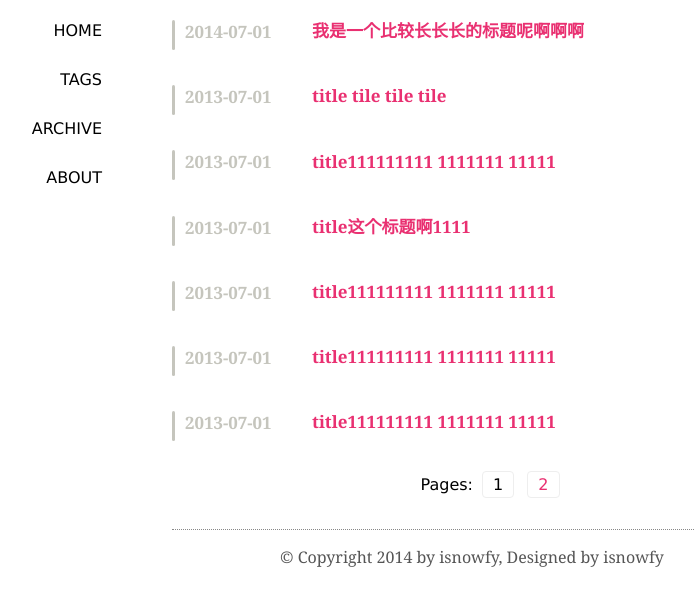
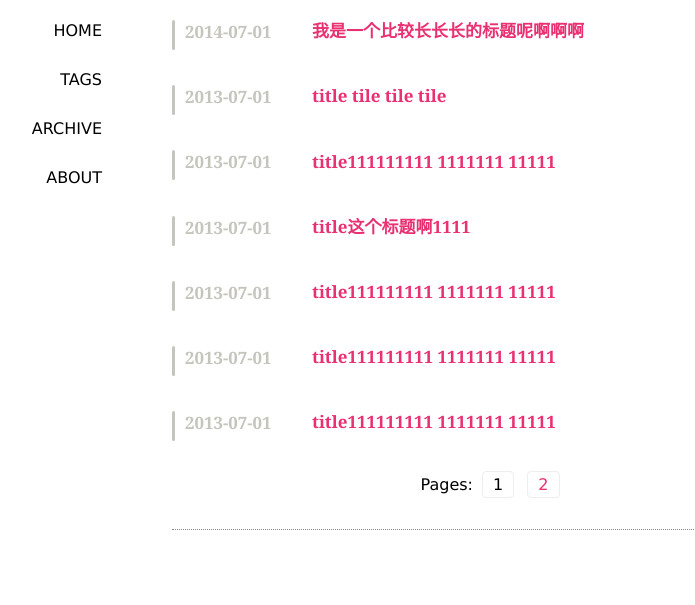
Before and after one commit to xiezhuangping/xiezhuangping.github.io, a plain HTML site: page simple/template/index.html in a window 1280 px wide. Shown: the part 79-684 px from the top of the page, without its empty margins (168-863 px from the left). Drawn offline with Linux system fonts and the light colour scheme.

Commit message:
hide copyright

```diff
--- a/simple/template/index.html
+++ b/simple/template/index.html
@@ -32,7 +32,6 @@
     <div class="innermain" id="main">
     </div>
     <div class="footer">
-        <p>© Copyright 2014 by isnowfy, Designed by isnowfy</p>
     </div>
 </div>
 <script src="main.js"></script>
```
Also changed, not shown: hello-world.html (+0 -1 lines), simple/template/page.html (+0 -1 lines), simple/template/post.html (+0 -1 lines).
